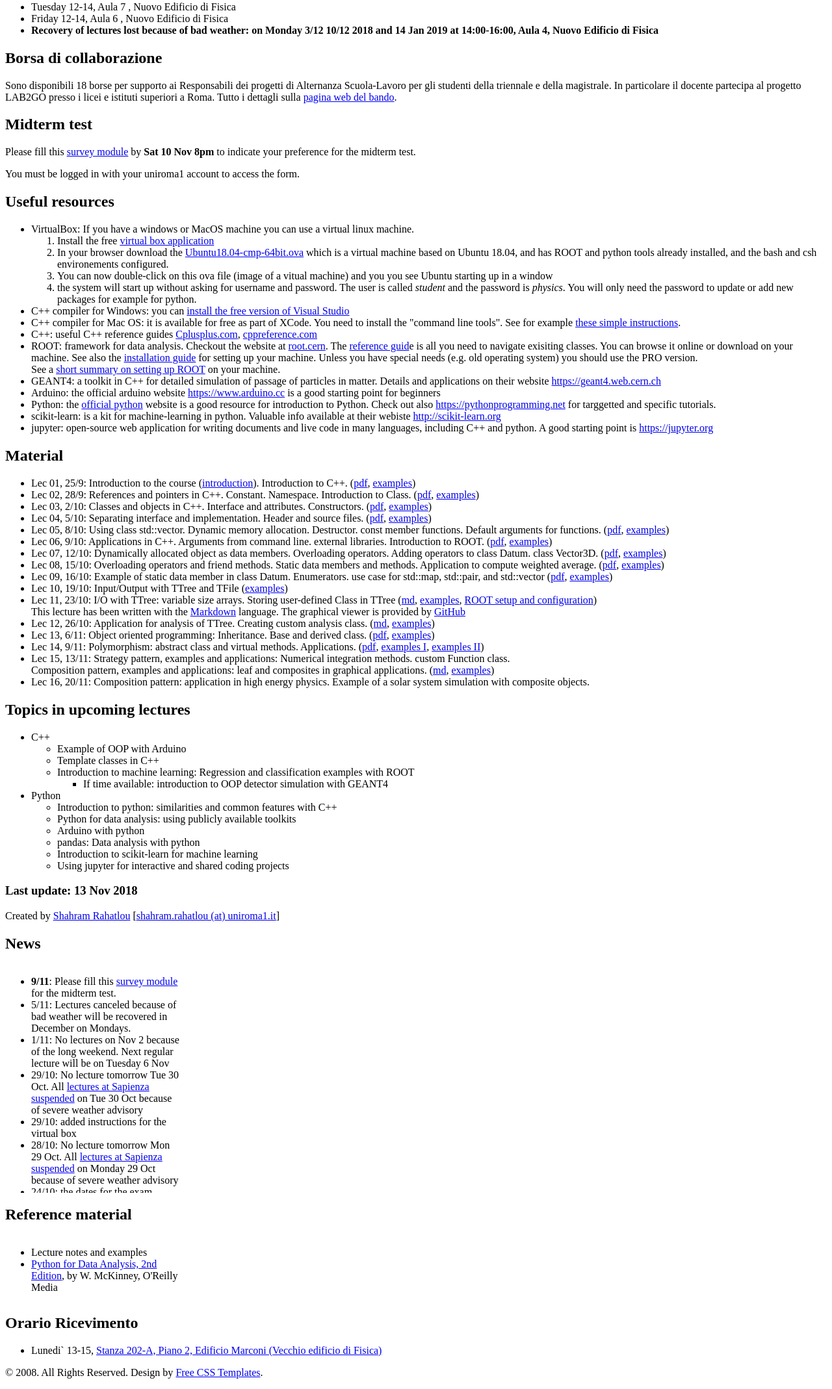
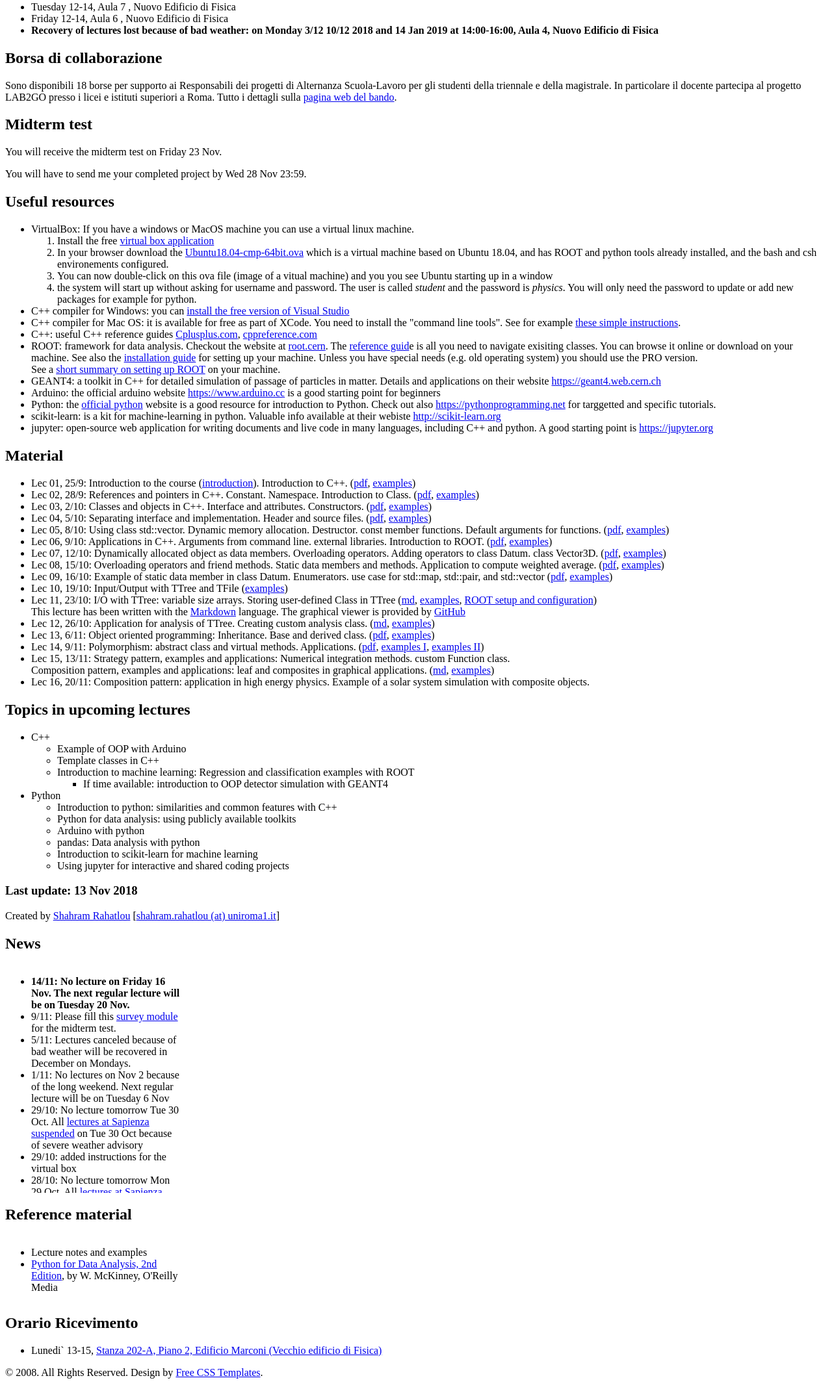
Before and after one commit to rahatlou/CMP, a PHP site: page / in a window 1280 px wide. Shown: the part 305-2443 px from the top of the page at 65% size. Run offline with PHP 8.4, Linux system fonts and the light colour scheme; some libraries are stand-ins or nearby versions.

Commit message:
added dates for the midterm test. added note about no lecture on Fri 16 Nov

```diff
--- a/frontpage.html
+++ b/frontpage.html
@@ -36,11 +36,9 @@
 -->
            <h2 class="title">Midterm test</h2>
            <div class="entry">
-             <p>Please fill this <a href="https://goo.gl/forms/z4raMD5DBIDBE0iq1">survey module</a>
-               by <b>Sat 10 Nov 8pm</b> to indicate your preference for the midterm test.
-               <p>You must be logged in with your uniroma1 account to access the form.
-             <ul>
-             </ul>
+             <p>You will receive the midterm test on Friday 23 Nov.
+               <p> You will have to send me your completed project by Wed 28 Nov 23:59.
+
            </div>
 
 
--- a/index.php
+++ b/index.php
@@ -68,7 +68,9 @@
           <h2>News</h2>
           <div style="width: 270px; height: 350px; overflow: auto">
 	    <ul>  <!-- lista avvisi-->
-        <li><b>9/11</b>: Please fill this <a href="https://goo.gl/forms/z4raMD5DBIDBE0iq1">survey module</a>
+        <li><b>14/11: No lecture on Friday 16 Nov. The next regular lecture will be on Tuesday 20 Nov.</b></li>
+
+        <li>9/11: Please fill this <a href="https://goo.gl/forms/z4raMD5DBIDBE0iq1">survey module</a>
           for the midterm test.</li>
         <li>5/11: Lectures canceled because of bad weather
           will be recovered in December on Mondays.</li>
```
